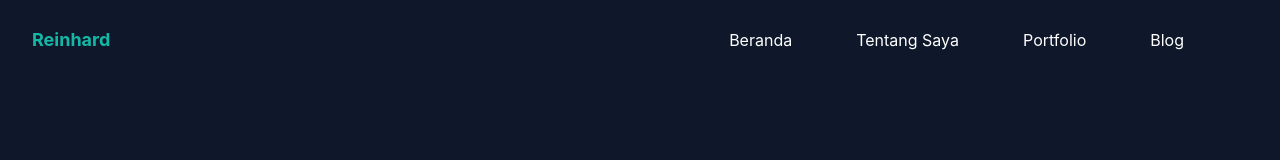
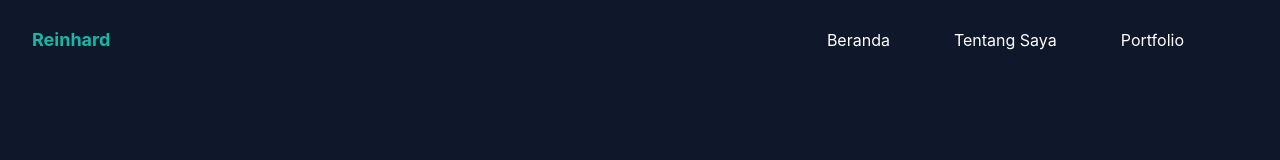
Before and after one commit to WebKelas8A/portofolio, a website: page main/index.html in a window 1280 px wide. Shown: the top 160 px of the page. Drawn offline with Linux system fonts and the light colour scheme.

Commit message:
Update index.html

```diff
--- a/main/index.html
+++ b/main/index.html
@@ -30,9 +30,6 @@
                 </li>
                 <li class="group">
                   <a href="#portfolio" class="mx-8 flex py-2 text-base text-dark group-hover:text-primary dark:text-white">Portfolio</a>
-                </li>
-                <li class="group">
-                  <a href="#blog" class="mx-8 flex py-2 text-base text-dark group-hover:text-primary dark:text-white">Blog</a>
                 </li>
                 <li class="mt-3 flex items-center pl-8 lg:mt-0">
                 </li>
```
